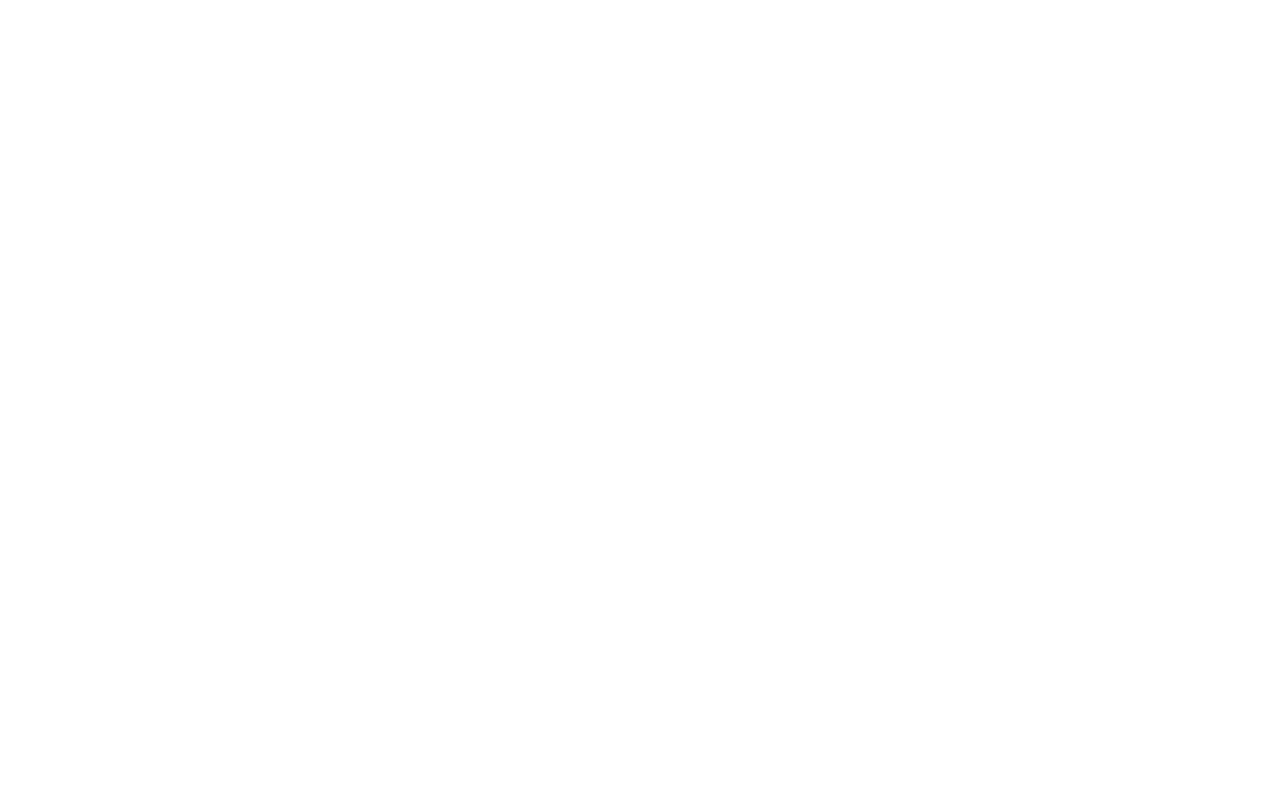
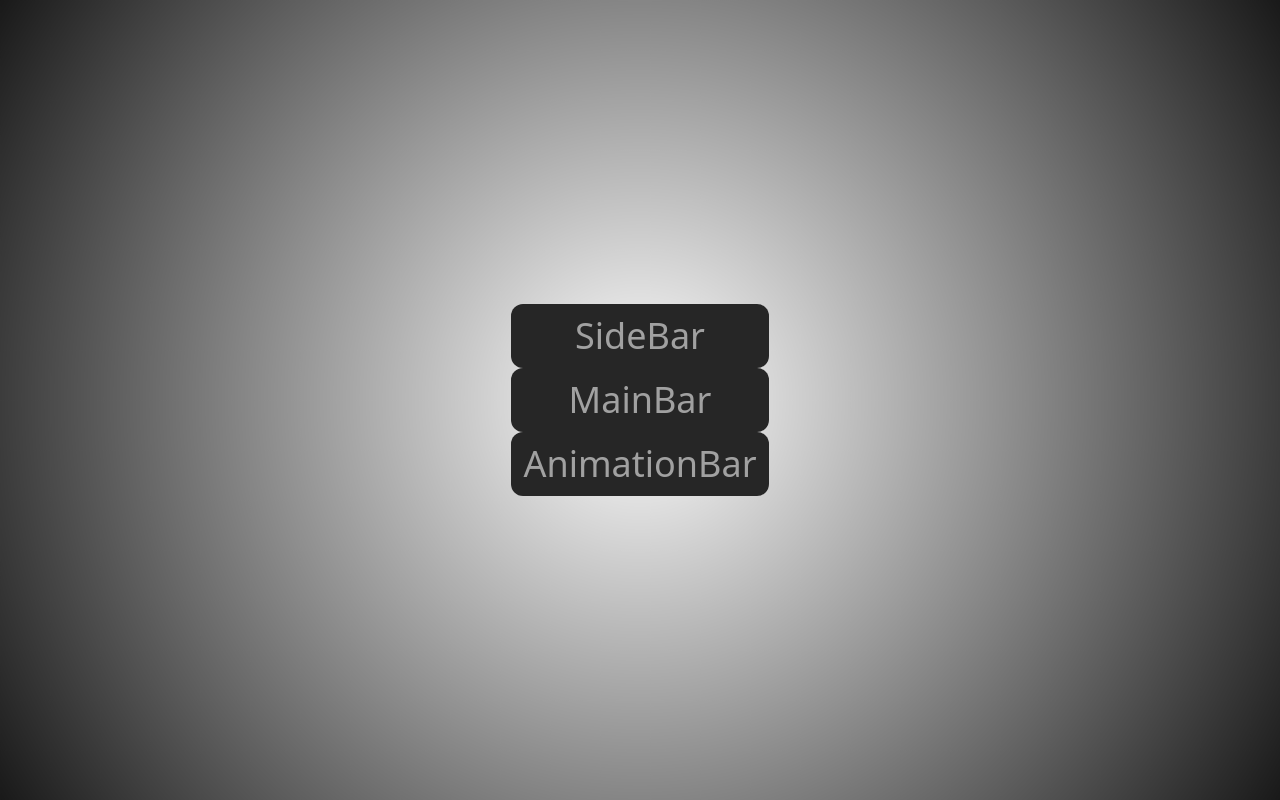
Before and after one commit to curious-keshav/task-stackify, a React (Vite) app: page / in a window 1280 px wide. Built offline with nearby package versions, Linux system fonts and the light colour scheme.

Commit message:
Added basic layout

```diff
--- a/src/App.jsx
+++ b/src/App.jsx
@@ -1,10 +1,17 @@
 import './App.css'
+import AnimationBar from './components/animationBar'
+import Mainbar from './components/mainbar'
+import Sidebar from './components/sidebar'
 
 function App() {
 
   return (
     <>
+      <div className="grid-background"></div>
 
+      <Sidebar />
+      <Mainbar />
+      <AnimationBar />
     </>
   )
 }
--- /dev/null
+++ b/src/components/animationBar.jsx
@@ -0,0 +1,12 @@
+import React from 'react'
+
+const AnimationBar = () => {
+    return (
+        <div className="bg-muted text-muted-foreground text-4xl p-3 rounded-xl">
+            AnimationBar
+        </div>
+
+    )
+}
+
+export default AnimationBar
--- /dev/null
+++ b/src/components/mainbar.jsx
@@ -0,0 +1,11 @@
+import React from 'react'
+
+const Mainbar = () => {
+  return (
+    <div className="bg-muted text-muted-foreground text-4xl p-3 rounded-xl">
+      MainBar
+    </div>
+  )
+}
+
+export default Mainbar
--- /dev/null
+++ b/src/components/sidebar.jsx
@@ -0,0 +1,11 @@
+import React from 'react'
+
+const Sidebar = () => {
+  return (
+    <div className="bg-muted text-muted-foreground text-4xl p-3 rounded-xl">
+      SideBar
+    </div>
+  )
+}
+
+export default Sidebar
--- a/src/index.css
+++ b/src/index.css
@@ -10,12 +10,14 @@
 
   color-scheme: light dark;
   color: rgba(255, 255, 255, 0.87);
-  background-color: #242424;
+  background-color: #080808;
 
   font-synthesis: none;
   text-rendering: optimizeLegibility;
   -webkit-font-smoothing: antialiased;
   -moz-osx-font-smoothing: grayscale;
+  --muted: oklch(0.269 0 0);
+  --muted-foreground: oklch(0.708 0 0);
 }
 
 a {
@@ -71,3 +73,30 @@
     background-color: #f9f9f9;
   }
 }
+
+
+.grid-background {
+  position: fixed;
+  top: 0;
+  left: 0;
+  width: 100%;
+  height: 100%;
+  background: linear-gradient(to right,
+      rgba(255, 255, 255, 0.1) 1px,
+      transparent 1px),
+    linear-gradient(to bottom, rgba(255, 255, 255, 0.1) 1px, transparent 1px);
+  background-size: 50px 50px;
+  pointer-events: none;
+  z-index: -1;
+  user-select: none;
+}
+
+.grid-background::before {
+  content: "";
+  position: absolute;
+  top: 0;
+  left: 0;
+  width: 100%;
+  height: 100%;
+  background: radial-gradient(circle, transparent, rgba(0, 0, 0, 0.9));
+}
--- a/tailwind.config.js
+++ b/tailwind.config.js
@@ -5,7 +5,12 @@
     "./src/**/*.{js,ts,jsx,tsx}"
   ],
   theme: {
-    extend: {},
+    extend: {
+      colors: {
+        'muted': "#262626",
+        'muted-foreground': "#a1a1a1"
+      }
+    },
   },
   plugins: [],
 }
```
